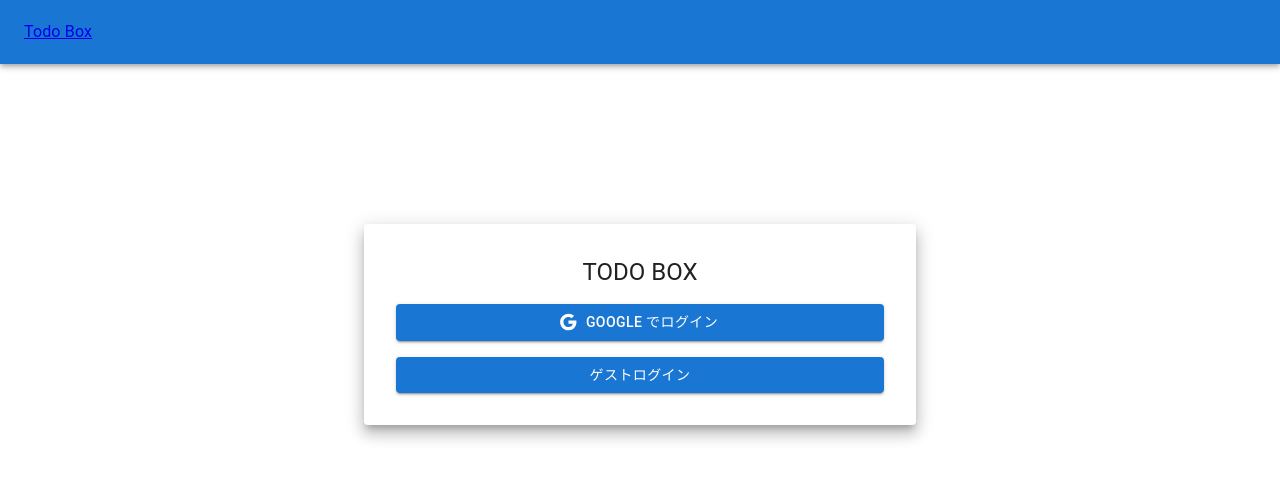
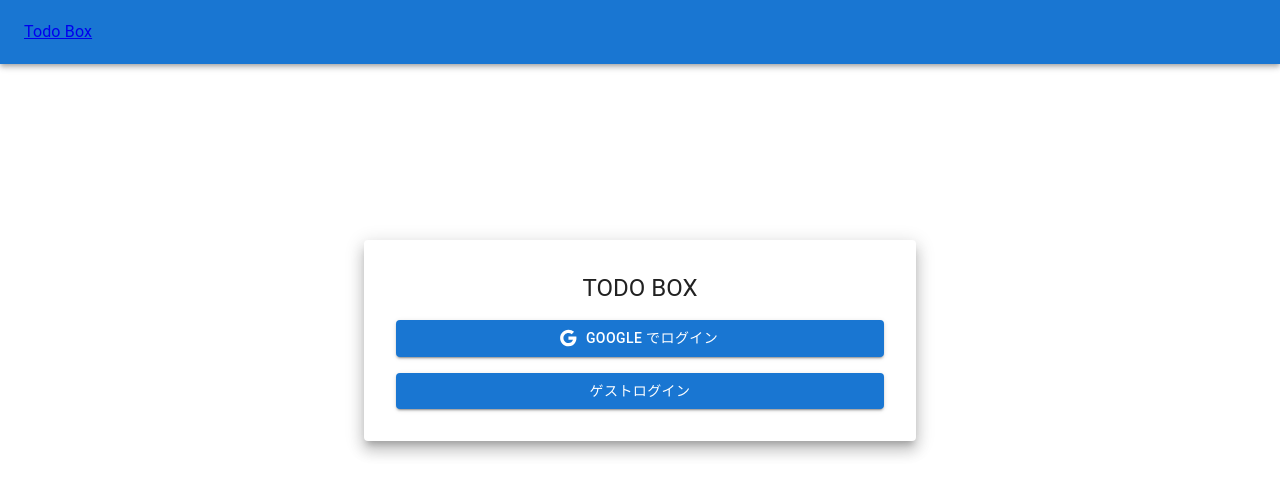
Before and after one commit to koki-develop/todobox, a React (Vite) app in the folder frontend/: page / in a window 1280 px wide. Shown: the top 496 px of the page. Built offline with nearby package versions, Linux system fonts and the light colour scheme; no server answers.

Commit message:
main コンポーネントに padding-top を設定

```diff
--- a/frontend/src/components/Layout/Layout.tsx
+++ b/frontend/src/components/Layout/Layout.tsx
@@ -74,7 +74,7 @@ const Layout: React.VFC = React.memo(() => {
         </Toolbar>
       </AppBar>
 
-      <Container maxWidth="md" component="main">
+      <Container maxWidth="md" component="main" sx={{ pt: 2 }}>
         <Outlet />
       </Container>
     </Box>
```
